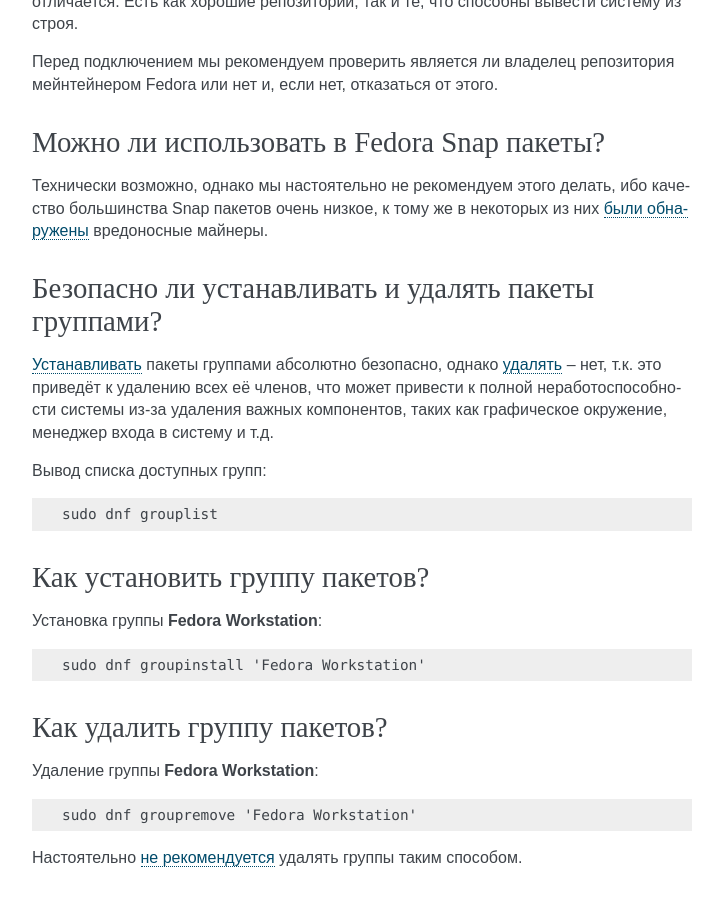
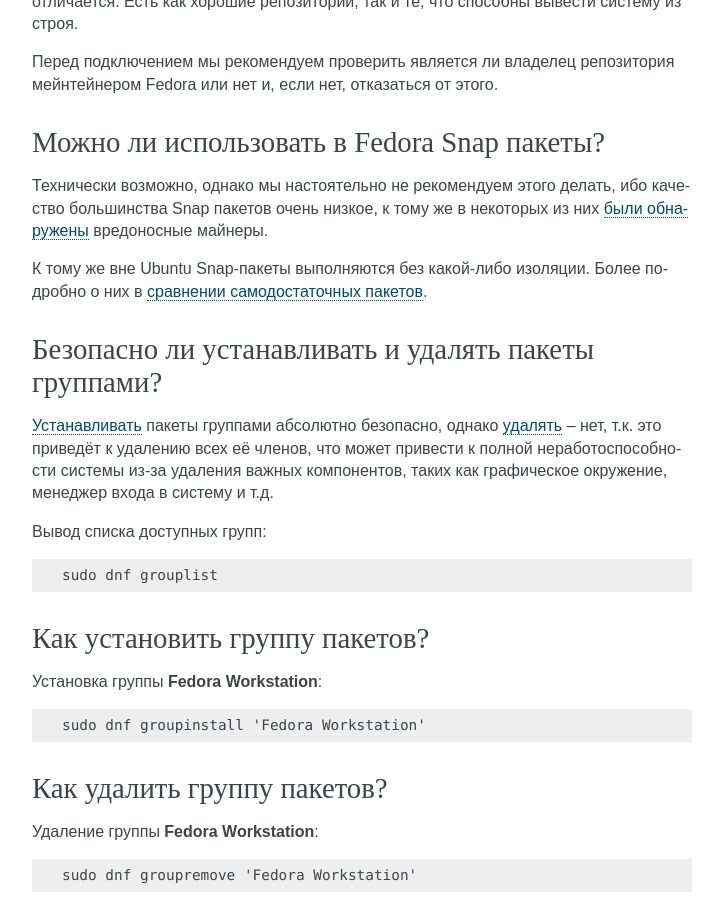
Before and after one commit to RussianFedora/FAQ, a Sphinx documentation site: the page built from source/package-manager.rst, in a window 1280 px wide and 900 px high, scrolled down 15693 px. Shown: the whole window, without its empty margins (388-1111 px from the left). Built offline with Sphinx 7.4.7, drawn with Linux system fonts in a browser that asks for light colours.

Commit message:
Updated snap question.

```diff
--- a/source/package-manager.rst
+++ b/source/package-manager.rst
@@ -895,6 +895,8 @@
 
 Технически возможно, однако мы настоятельно не рекомендуем этого делать, ибо качество большинства Snap пакетов очень низкое, к тому же в некоторых из них `были обнаружены <https://xakep.ru/2018/05/14/snap-store-miner/>`__ вредоносные майнеры.
 
+К тому же вне Ubuntu Snap-пакеты выполняются без какой-либо изоляции. Более подробно о них в :ref:`сравнении самодостаточных пакетов <flatpak-vs-snap>`.
+
 .. index:: dnf, groups
 .. _dnf-groups:
 
```
